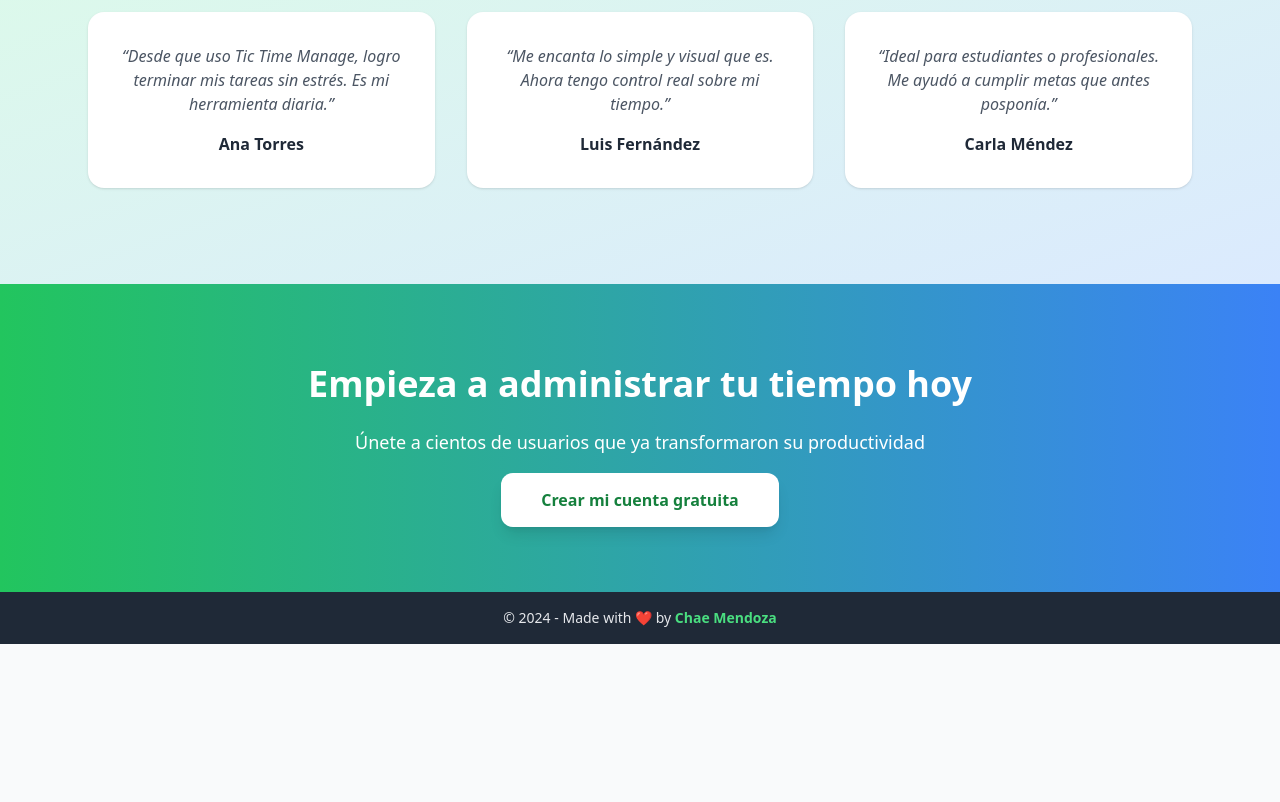
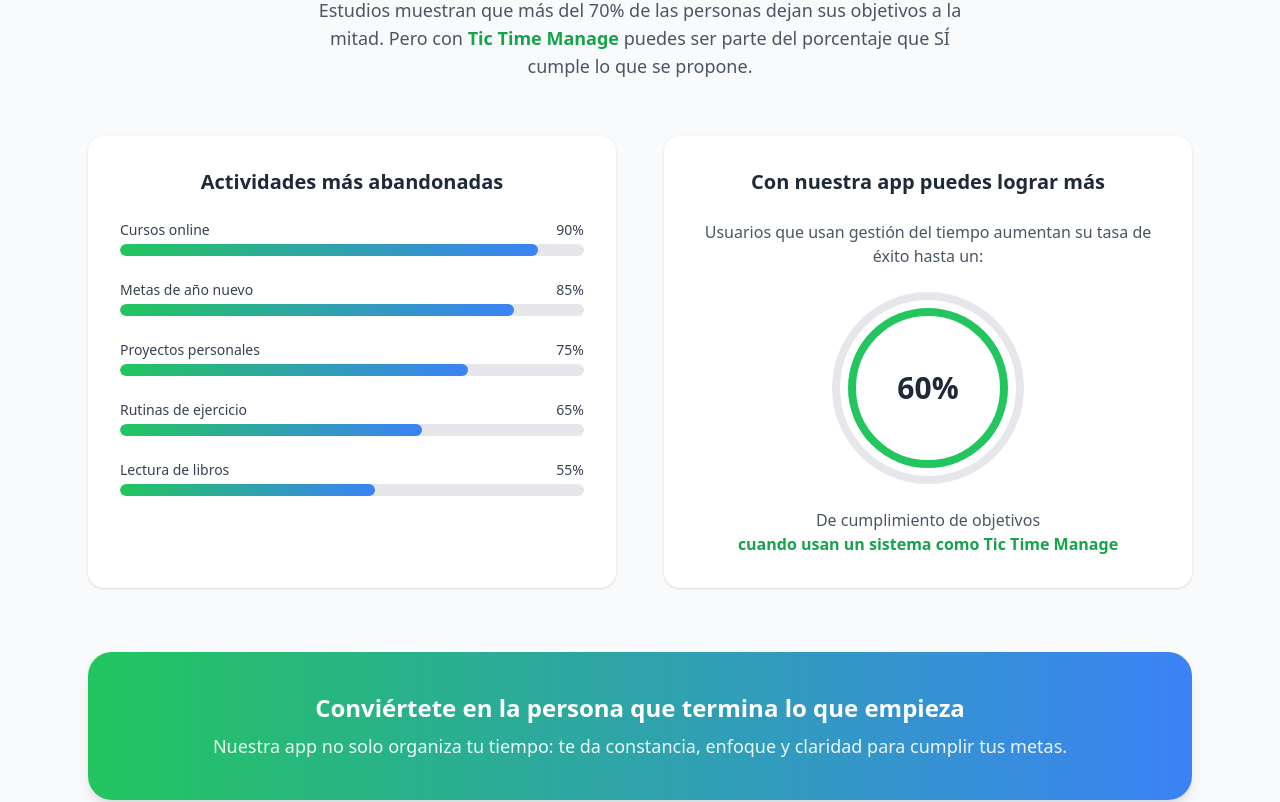
Before and after one commit to ChaeMendoza/tic-time-manage-app, a React (Vite) app: page / in a window 1280 px wide. Shown: the part 1440-2242 px from the top of the page. Before the commit the page ends 2084 px from the top, so only its background shows below. Built offline with nearby package versions, Linux system fonts and the light colour scheme; no server answers.

Commit message:
Feat: Add suggest and navbar with hamburguesa menu

```diff
--- a/src/pages/calendar.jsx
+++ b/src/pages/calendar.jsx
@@ -13,11 +13,13 @@
 import Footer from "../components/Footer";
 import { Link, useNavigate } from "react-router-dom";
 import CoffeeDonation from "../components/CoffeeDonation";
+import {FaBars, FaTimes} from "react-icons/fa";
 
 function CalendarPage() {
   const [tasks, setTasks] = useState([]);
   const [user, setUser] = useState(null);
   const [isScrolled, setIsScrolled] = useState(false);
+  const [menuOpen, setMenuOpen] = useState(false);
   const navigate = useNavigate();
   const auth = getAuth();
 
@@ -80,23 +82,75 @@
   return (
     <div className="flex flex-col min-h-screen bg-gradient-to-br from-gray-50 to-gray-200 text-gray-800">
         <header
-        className={`fixed top-0 left-0 w-full bg-green-600 text-white py-4 px-8 flex flex-col sm:flex-row justify-between items-center z-50 transition-shadow ${
+            className={`fixed top-0 left-0 w-full bg-green-600 text-white py-4 px-6 flex justify-between items-center z-50 transition-shadow ${
                 isScrolled ? "shadow-xl" : "shadow-md"
             }`}
         >
-        <h1 className="text-3xl font-bold mb-4 sm:mb-0">
+            {/* TÍTULO */}
+            <h1 className="text-2xl font-bold">
                 Hola, <span className="capitalize">{user?.displayName || "Usuario"}!</span>
             </h1>
-        <div className="flex flex-col sm:flex-row items-center gap-4 sm:gap-8">
-          <Link to="/dashboard">Inicio</Link>
+
+            {/* BOTÓN HAMBURGUESA SOLO EN MÓVIL */}
+            <button
+                className="text-3xl md:hidden"
+                onClick={() => setMenuOpen((prev) => !prev)}
+            >
+                {menuOpen ? <FaTimes /> : <FaBars />}
+            </button>
+
+            {/* MENÚ DESKTOP */}
+            <nav className="hidden md:flex items-center gap-6">
+                <Link to="/dashboard/suggest" className="font-bold hover:underline">
+                    Dejar sugerencia
+                </Link>
+
+                <Link to="/dashboard" className="font-bold hover:underline">
+                    Inicio
+                </Link>
+
                 <CoffeeDonation />
+
                 <button
                     onClick={handleSignOut}
                     className="px-4 py-2 bg-white text-green-700 font-semibold rounded-lg shadow hover:bg-green-100 transition-all"
                 >
                     Cerrar sesión
                 </button>
+            </nav>
+
+            {/* MENÚ MÓVIL DESPLEGABLE */}
+            {menuOpen && (
+                <div className="absolute top-full left-0 w-full bg-green-700 flex flex-col items-center gap-6 py-6 md:hidden shadow-lg">
+                    <Link
+                        to="/dashboard/suggest"
+                        className="text-lg font-bold"
+                        onClick={() => setMenuOpen(false)}
+                    >
+                        Dejar sugerencia
+                    </Link>
+
+                    <Link
+                        to="/dashboard"
+                        className="text-lg font-bold"
+                        onClick={() => setMenuOpen(false)}
+                    >
+                        Inicio
+                    </Link>
+
+                    <CoffeeDonation />
+
+                    <button
+                        onClick={() => {
+                            handleSignOut();
+                            setMenuOpen(false);
+                        }}
+                        className="px-4 py-2 bg-white text-green-700 font-semibold rounded-lg shadow hover:bg-green-100 transition-all"
+                    >
+                        Cerrar sesión
+                    </button>
                 </div>
+            )}
         </header>
 
       <CalendarTask tasks={tasks} onUpdateTaskDate={handleUpdateTaskDate} />
--- a/src/pages/dashboard.jsx
+++ b/src/pages/dashboard.jsx
@@ -17,7 +17,7 @@
 import PomodoroTask from "../components/PomodoroTask.jsx";
 import Footer from "../components/Footer.jsx";
 import CoffeeDonation from "../components/CoffeeDonation";
-import { FaTasks, FaCheckCircle, FaClock } from "react-icons/fa";
+import { FaTasks, FaCheckCircle, FaClock, FaTimes, FaBars } from "react-icons/fa";
 
 function DashboardPage() {
     const [tasks, setTasks] = useState([]);
@@ -28,6 +28,7 @@
     const [isScrolled, setIsScrolled] = useState(false);
     const [pomodoroTask, setPomodoroTask] = useState(null);
     const [pomodoroMode, setPomodoroMode] = useState(false);
+    const [menuOpen, setMenuOpen] = useState(false);
     const navigate = useNavigate();
     const auth = getAuth();
 
@@ -168,25 +169,75 @@
     return (
         <div className="flex flex-col min-h-screen bg-gradient-to-br from-gray-50 to-gray-200 text-gray-800">
             <header
-                className={`fixed top-0 left-0 w-full bg-green-600 text-white py-4 px-8 flex flex-col sm:flex-row justify-between items-center z-50 transition-shadow ${
+                className={`fixed top-0 left-0 w-full bg-green-600 text-white py-4 px-6 flex justify-between items-center z-50 transition-shadow ${
                     isScrolled ? "shadow-xl" : "shadow-md"
                 }`}
             >
-                <h1 className="text-3xl font-bold mb-4 sm:mb-0">
+                {/* TÍTULO */}
+                <h1 className="text-2xl font-bold">
                     Hola, <span className="capitalize">{user?.displayName || "Usuario"}!</span>
                 </h1>
-                <div className="flex flex-col sm:flex-row items-center gap-4 sm:gap-8">
-                    <Link to="/calendar">
+
+                {/* BOTÓN HAMBURGUESA SOLO EN MÓVIL */}
+                <button
+                    className="text-3xl md:hidden"
+                    onClick={() => setMenuOpen((prev) => !prev)}
+                >
+                    {menuOpen ? <FaTimes /> : <FaBars />}
+                </button>
+
+                {/* MENÚ DESKTOP */}
+                <nav className="hidden md:flex items-center gap-6">
+                    <Link to="/dashboard/suggest" className="font-bold hover:underline">
+                        Dejar sugerencia
+                    </Link>
+
+                    <Link to="/dashboard/calendar" className="font-bold hover:underline">
                         Calendario
                     </Link>
+
                     <CoffeeDonation />
+
                     <button
                         onClick={handleSignOut}
                         className="px-4 py-2 bg-white text-green-700 font-semibold rounded-lg shadow hover:bg-green-100 transition-all"
                     >
                         Cerrar sesión
                     </button>
-                </div>
+                </nav>
+
+                {/* MENÚ MÓVIL DESPLEGABLE */}
+                {menuOpen && (
+                    <div className="absolute top-full left-0 w-full bg-green-700 flex flex-col items-center gap-6 py-6 md:hidden shadow-lg">
+                        <Link
+                            to="/dashboard/suggest"
+                            className="text-lg font-bold"
+                            onClick={() => setMenuOpen(false)}
+                        >
+                            Dejar sugerencia
+                        </Link>
+
+                        <Link
+                            to="/dashboard/calendar"
+                            className="text-lg font-bold"
+                            onClick={() => setMenuOpen(false)}
+                        >
+                            Calendario
+                        </Link>
+
+                        <CoffeeDonation />
+
+                        <button
+                            onClick={() => {
+                                handleSignOut();
+                                setMenuOpen(false);
+                            }}
+                            className="px-4 py-2 bg-white text-green-700 font-semibold rounded-lg shadow hover:bg-green-100 transition-all"
+                        >
+                            Cerrar sesión
+                        </button>
+                    </div>
+                )}
             </header>
 
             {/* CONTENIDO PRINCIPAL */}
--- a/src/pages/index.jsx
+++ b/src/pages/index.jsx
@@ -91,6 +91,95 @@
         </div>
       </section>
 
+      {/* Sección de Datos y Gráficas */}
+      {/* Sección de Datos y Gráficas */}
+      <section className="py-24 bg-gray-50">
+        <div className="max-w-6xl mx-auto px-6 text-center">
+          <h3 className="text-3xl font-bold text-gray-800 mb-6">
+            ¿Sabías que la mayoría abandona sus metas?
+          </h3>
+          <p className="text-gray-600 max-w-2xl mx-auto mb-14 text-lg">
+            Estudios muestran que más del 70% de las personas dejan sus objetivos
+            a la mitad. Pero con <span className="text-green-600 font-semibold">
+            Tic Time Manage</span> puedes ser parte del porcentaje que SÍ
+            cumple lo que se propone.
+          </p>
+
+          {/* Gráficas */}
+          <div className="grid md:grid-cols-2 gap-12">
+
+            {/* Card 1: Abandono de actividades */}
+            <div className="bg-white rounded-2xl shadow p-8">
+              <h4 className="text-xl font-semibold text-gray-800 mb-6">
+                Actividades más abandonadas
+              </h4>
+
+              <div className="space-y-6">
+                {[
+                  { label: "Cursos online", value: 90 },
+                  { label: "Metas de año nuevo", value: 85 },
+                  { label: "Proyectos personales", value: 75 },
+                  { label: "Rutinas de ejercicio", value: 65 },
+                  { label: "Lectura de libros", value: 55 },
+                ].map((item, i) => (
+                  <div key={i}>
+                    <div className="flex justify-between text-sm font-medium text-gray-700 mb-1">
+                      <span>{item.label}</span>
+                      <span>{item.value}%</span>
+                    </div>
+                    <div className="w-full bg-gray-200 rounded-full h-3 overflow-hidden">
+                      <div
+                        className="bg-gradient-to-r from-green-500 to-blue-500 h-3 rounded-full"
+                        style={{ width: `${item.value}%` }}
+                      ></div>
+                    </div>
+                  </div>
+                ))}
+              </div>
+            </div>
+
+            {/* Card 2: Con nuestra app */}
+            <div className="bg-white rounded-2xl shadow p-8">
+              <h4 className="text-xl font-semibold text-gray-800 mb-6">
+                Con nuestra app puedes lograr más
+              </h4>
+
+              <p className="text-gray-600 mb-6">
+                Usuarios que usan gestión del tiempo aumentan su tasa de éxito hasta un:
+              </p>
+
+              <div className="relative flex justify-center items-center">
+                <div className="w-48 h-48 rounded-full border-8 border-gray-200 flex items-center justify-center">
+                  <div className="w-40 h-40 rounded-full border-8 border-green-500 flex items-center justify-center">
+                    <span className="text-3xl font-extrabold text-gray-800">
+                      60%
+                    </span>
+                  </div>
+                </div>
+              </div>
+
+              <p className="text-gray-600 mt-6">
+                De cumplimiento de objetivos <br />
+                <span className="text-green-600 font-semibold">
+                  cuando usan un sistema como Tic Time Manage
+                </span>
+              </p>
+            </div>
+          </div>
+
+          {/* Mensaje motivacional */}
+          <div className="mt-16 bg-gradient-to-r from-green-500 to-blue-500 text-white p-10 rounded-3xl shadow-lg">
+            <h4 className="text-2xl font-bold mb-2">
+              Conviértete en la persona que termina lo que empieza
+            </h4>
+            <p className="text-lg opacity-90">
+              Nuestra app no solo organiza tu tiempo: te da constancia, enfoque y claridad para cumplir tus metas.
+            </p>
+          </div>
+        </div>
+      </section>
+
+
       {/* Testimonios */}
       <section className="bg-gradient-to-br from-green-100 to-blue-100 py-24">
         <div className="max-w-6xl mx-auto px-6 text-center">
```
Lines whose indentation alone changed are shown as unchanged.
